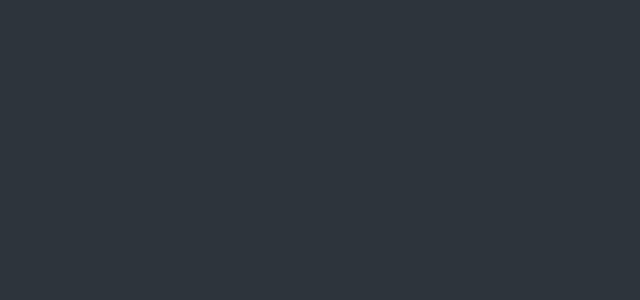
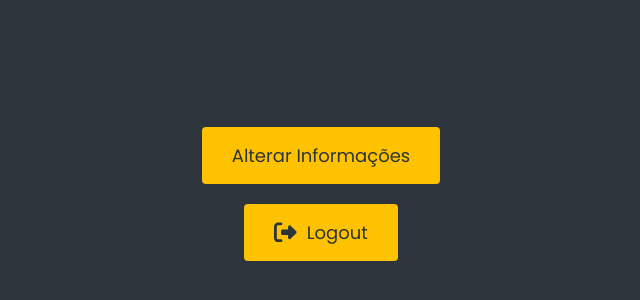
Before and after one commit to MarcosViniDLL/agendabarbeiro-front, a React (Vite) app: page /settings in a window 1280 px wide. Before the commit this address had no page. Shown: the part 206-506 px from the top of the page, without its empty margins (319-959 px from the left). Built offline with nearby package versions, Linux system fonts and the light colour scheme.

Commit message:
Rotas de paginas + inicio de config

```diff
--- a/src/pages/Barbeiros/AddBarber.module.css
+++ b/src/pages/Barbeiros/AddBarber.module.css
@@ -26,18 +26,13 @@ body {
 }
 
 .BackButton {
-  background: none;
-  border: 2px solid var(--secundary);
-  border-radius: 50%;
+  background: var(--cor-de-fundo);
+  border: none;
   cursor: pointer;
   font-size: 30px;
   margin-right: 10px;
   color: white;
   padding: 10px;
-}
-
-.BackButton:hover {
-  background-color: #443505;
 }
 
 .Title {
--- a/src/pages/Barbeiros/barber.jsx
+++ b/src/pages/Barbeiros/barber.jsx
@@ -1,12 +1,14 @@
 import React, { useState } from 'react';
 import Modal from 'react-modal';
 import { FontAwesomeIcon } from '@fortawesome/react-fontawesome';
-import { faArrowLeft, faArrowRight, faTrash } from '@fortawesome/free-solid-svg-icons';
+import { faArrowLeft, faTrash } from '@fortawesome/free-solid-svg-icons';
+import { useNavigate } from 'react-router-dom';
 import styles from './AddBarber.module.css';
 
 Modal.setAppElement('#root'); // Set the app element for accessibility
 
 function AddBarber() {
+  const navigate = useNavigate();
   const [modalIsOpen, setModalIsOpen] = useState(false);
   const [cpf, setCpf] = useState('');
   const [role, setRole] = useState('Funcionário');
@@ -21,7 +23,7 @@ function AddBarber() {
 
   const handleSearch = () => {
     // Fake search logic - In a real scenario, replace with an API call
-    const newBarber = { name: `Barbeiro ${cpf}`, role: role };
+    const newBarber = { name: `${cpf}`, role: role };
     setBarbers([...barbers, newBarber]);
     setCpf('');
     setRole('Funcionário');
@@ -35,7 +37,7 @@ function AddBarber() {
   return (
     <div className={styles.BarbeirosHeader}>
       <div className={styles.HeaderRow}>
-        <button className={styles.BackButton}>
+        <button className={styles.BackButton} onClick={() => navigate('/home')}>
           <FontAwesomeIcon icon={faArrowLeft} size="lg" />
         </button>
         <h1 className={styles.Title}>Adicionar Barbeiro</h1>
@@ -73,7 +75,7 @@ function AddBarber() {
             className={styles.SearchInput}
           />
           <button onClick={handleSearch} className={styles.SearchButton}>
-            <FontAwesomeIcon icon={faArrowRight} />
+            <FontAwesomeIcon icon={faArrowLeft} />
           </button>
         </div>
         <div className={styles.RoleSelection}>
--- /dev/null
+++ b/src/pages/Configuração/Settings.module.css
@@ -0,0 +1,40 @@
+:root {
+    font-family: 'Poppins', sans-serif;
+    --cor-de-fundo: #2D343C;
+    --secundary: #FEC200;
+    --terceary: #EEEDED;
+  }
+
+  body {
+    background-color: var(--cor-de-fundo);
+    color: var(--terceary);
+    font-family: var(--font-family);
+  }
+
+  .SettingsContainer {
+    display: flex;
+    flex-direction: column;
+    align-items: center;
+    justify-content: center;
+    height: 100vh;
+    padding: 20px;
+  }
+
+  .SettingsButton {
+    background-color: var(--secundary);
+    color: var(--cor-de-fundo);
+    border: none;
+    padding: 15px 30px;
+    font-size: 18px;
+    cursor: pointer;
+    border-radius: 4px;
+    transition: background-color 0.3s ease;
+    margin: 10px 0;
+    display: flex;
+    align-items: center;
+    gap: 10px;
+  }
+
+  .SettingsButton:hover {
+    background-color: #d4a300;
+  }
--- /dev/null
+++ b/src/pages/Configuração/settings.jsx
@@ -0,0 +1,20 @@
+import React from 'react';
+import { FontAwesomeIcon } from '@fortawesome/react-fontawesome';
+import { faSignOutAlt } from '@fortawesome/free-solid-svg-icons';
+import styles from './Settings.module.css';
+
+function Settings() {
+  return (
+    <div className={styles.SettingsContainer}>
+      <button className={styles.SettingsButton}>
+        Alterar Informações
+      </button>
+      <button className={styles.SettingsButton}>
+        <FontAwesomeIcon icon={faSignOutAlt} size="lg" />
+        <span>Logout</span>
+      </button>
+    </div>
+  );
+}
+
+export default Settings;
--- a/src/pages/CortesServiços/AddService.module.css
+++ b/src/pages/CortesServiços/AddService.module.css
@@ -27,17 +27,12 @@
 
   .BackButton {
     background: none;
-    border: 2px solid var(--secundary);
-    border-radius: 50%;
+    border: none;
     cursor: pointer;
     font-size: 30px;
     margin-right: 10px;
     color: white;
     padding: 10px;
-  }
-
-  .BackButton:hover {
-    background-color: #443505;
   }
 
   .Title {
--- a/src/pages/CortesServiços/addService.jsx
+++ b/src/pages/CortesServiços/addService.jsx
@@ -1,7 +1,8 @@
 import React, { useState } from 'react';
-import Modal from 'react-modal';
 import { FontAwesomeIcon } from '@fortawesome/react-fontawesome';
 import { faArrowLeft, faTrash } from '@fortawesome/free-solid-svg-icons';
+import { useNavigate } from 'react-router-dom';
+import Modal from 'react-modal';
 import styles from './AddService.module.css';
 
 Modal.setAppElement('#root');
@@ -9,22 +10,15 @@ Modal.setAppElement('#root');
 const barbers = ['João', 'Maria', 'Pedro'];
 
 function AddService() {
+  const navigate = useNavigate();
   const [modalIsOpen, setModalIsOpen] = useState(false);
-  const [services, setServices] = useState([]);
   const [serviceName, setServiceName] = useState('');
   const [servicePrice, setServicePrice] = useState('');
   const [selectedBarbers, setSelectedBarbers] = useState([]);
+  const [services, setServices] = useState([]);
 
   const openModal = () => setModalIsOpen(true);
   const closeModal = () => setModalIsOpen(false);
-
-  const handleBarberChange = (barber) => {
-    if (selectedBarbers.includes(barber)) {
-      setSelectedBarbers(selectedBarbers.filter(b => b !== barber));
-    } else {
-      setSelectedBarbers([...selectedBarbers, barber]);
-    }
-  };
 
   const addService = () => {
     if (serviceName && servicePrice && selectedBarbers.length > 0) {
@@ -41,10 +35,18 @@ function AddService() {
     setServices(updatedServices);
   };
 
+  const handleBarberChange = (barber) => {
+    if (selectedBarbers.includes(barber)) {
+      setSelectedBarbers(selectedBarbers.filter(b => b !== barber));
+    } else {
+      setSelectedBarbers([...selectedBarbers, barber]);
+    }
+  };
+
   return (
     <div className={styles.ServicesHeader}>
       <div className={styles.HeaderRow}>
-        <button className={styles.BackButton}>
+        <button className={styles.BackButton} onClick={() => navigate('/home')}>
           <FontAwesomeIcon icon={faArrowLeft} size="lg" />
         </button>
         <h1 className={styles.Title}>Cortes e Serviços</h1>
--- a/src/pages/Inicial/index.jsx
+++ b/src/pages/Inicial/index.jsx
@@ -1,11 +1,15 @@
+import React from 'react';
 import { FontAwesomeIcon } from '@fortawesome/react-fontawesome';
 import { faCog, faUser, faCut, faList } from '@fortawesome/free-solid-svg-icons';
+import { useNavigate } from 'react-router-dom';
 import styles from '../Inicial/Home.module.css';
 
 function HomeHeader() {
+  const navigate = useNavigate();
+
   return (
     <div className={styles.container}>
-      <button className={styles.settings_button}>
+      <button className={styles.settings_button} onClick={() => navigate('/settings')}>
         <FontAwesomeIcon icon={faCog} size="lg" />
       </button>
       <div className={styles.home_header}>
@@ -13,11 +17,11 @@ function HomeHeader() {
       </div>
 
       <div className={styles.main_buttons}>
-        <button className={styles.main_button}>
+        <button className={styles.main_button} onClick={() => navigate('/add-barber')}>
           <FontAwesomeIcon icon={faUser} />
           <span>Barbeiros</span>
         </button>
-        <button className={styles.main_button}>
+        <button className={styles.main_button} onClick={() => navigate('/add-service')}>
           <FontAwesomeIcon icon={faCut} />
           <span>Cortes/Serviços</span>
         </button>
--- a/src/routes/routes.jsx
+++ b/src/routes/routes.jsx
@@ -5,7 +5,8 @@ import HomeHeader from '../pages/Inicial/index.jsx';
 import Salon from '../pages/Salon/index.jsx';
 import ForgotPassword from '../pages/Forgotpass/forgot.jsx';
 import AddBarber from '../pages/Barbeiros/barber.jsx';
-import AddService from '../pages/CortesServiços/addService.jsx'; // Import the new component
+import AddService from '../pages/CortesServiços/addService.jsx';
+import Settings from '../pages/Configuração/settings.jsx';
 
 function AppRouter() {
     return (
@@ -17,7 +18,8 @@ function AppRouter() {
                 <Route path="/cad-salon" element={<Salon />} />
                 <Route path="/forgot-password" element={<ForgotPassword />} />
                 <Route path="/add-barber" element={<AddBarber />} />
-                <Route path="/add-service" element={<AddService />} /> {/* Add the new route */}
+                <Route path="/add-service" element={<AddService />} />
+                <Route path="/settings" element={<Settings />} />
             </Routes>
         </Router>
     );
```
